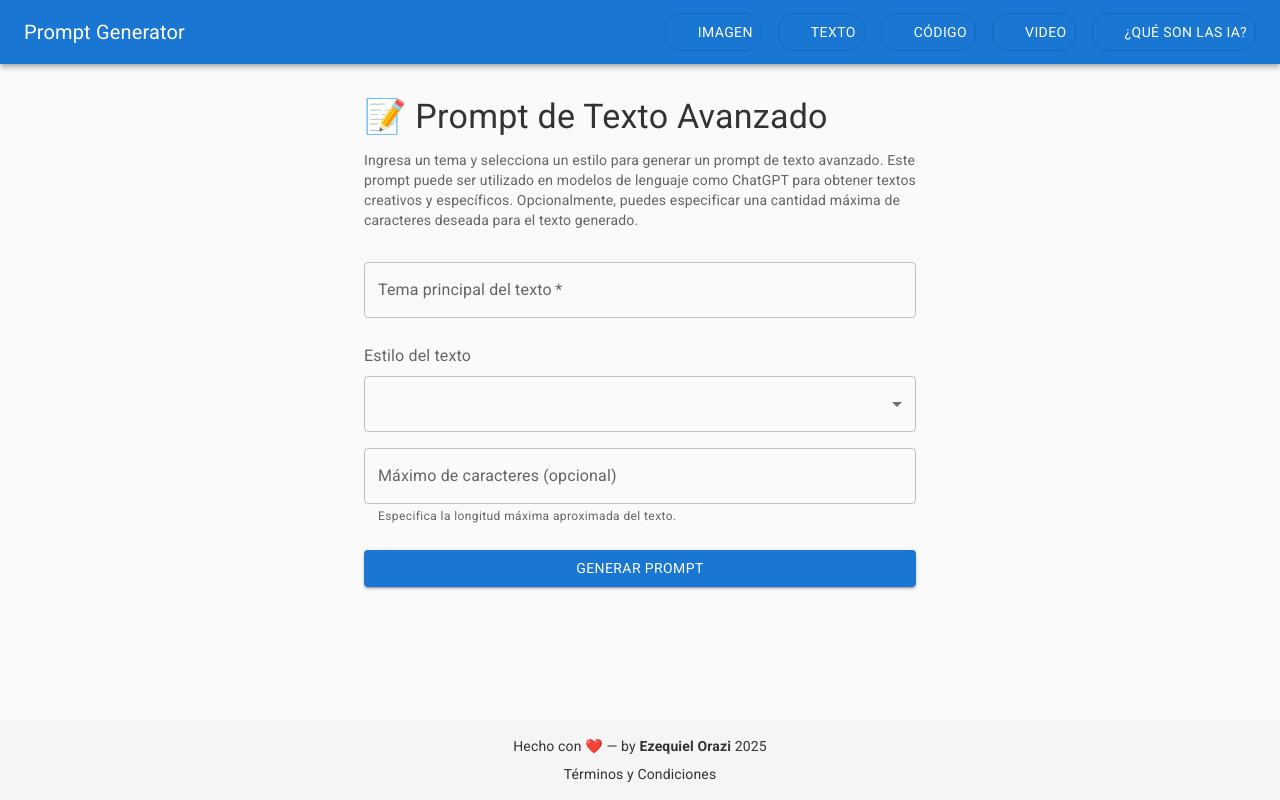
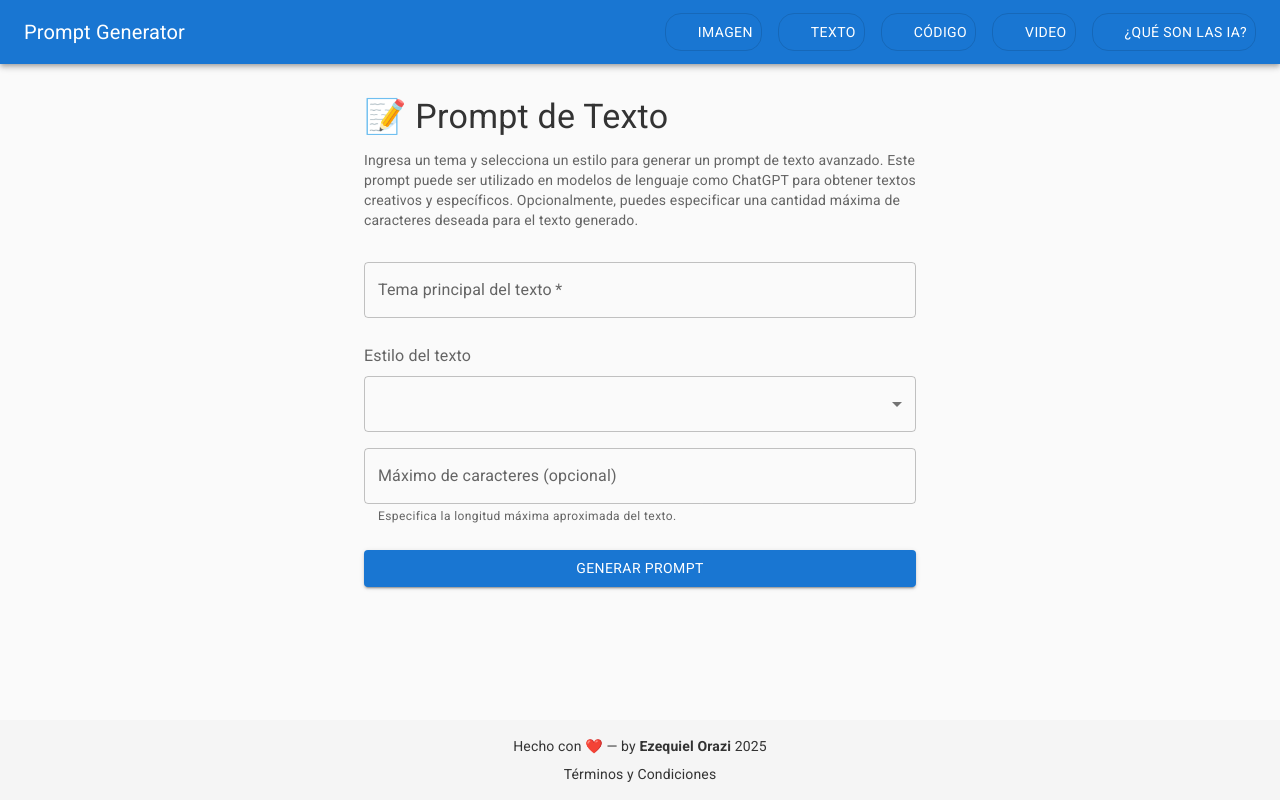
Before and after one commit to Ezzeorazi/prompt-generator-v2, a React (Vite) app: page /texto in a window 1280 px wide. Built offline with nearby package versions, Linux system fonts and the light colour scheme; some icons are missing.

Commit message:
correcciones

```diff
--- a/src/pages/Codigo.jsx
+++ b/src/pages/Codigo.jsx
@@ -42,7 +42,7 @@ export default function Codigo() {
 
   return (
     <Container maxWidth="sm" sx={{ py: 4 }}>
-      <Typography variant="h4" gutterBottom>💻 Prompt de Código Avanzado</Typography>
+      <Typography variant="h4" gutterBottom>💻 Prompt de Código</Typography>
 
       <Typography variant="body2" color="textSecondary" mb={2}>
         Describe el problema o la idea de código que necesitas.
--- a/src/pages/Imagen.jsx
+++ b/src/pages/Imagen.jsx
@@ -47,7 +47,7 @@ export default function Imagen() {
 
   return (
     <Container maxWidth="sm" sx={{ py: 4 }}>
-      <Typography variant="h4" gutterBottom>🎨 Prompt de Imagen Avanzado</Typography>
+      <Typography variant="h4" gutterBottom>🎨 Prompt de Imagen</Typography>
 
       <Typography variant="body2" color="textSecondary" mb={1}>
         Ingresa un tema y personaliza la imagen con las siguientes opciones:
--- a/src/pages/Texto.jsx
+++ b/src/pages/Texto.jsx
@@ -38,7 +38,7 @@ export default function Texto() {
 
   return (
     <Container maxWidth="sm" sx={{ py: 4 }}>
-      <Typography variant="h4" gutterBottom>📝 Prompt de Texto Avanzado</Typography>
+      <Typography variant="h4" gutterBottom>📝 Prompt de Texto</Typography>
 
       <Typography variant="body2" color="textSecondary" mb={2}>
         Ingresa un tema y selecciona un estilo para generar un prompt de texto avanzado.
--- a/src/pages/Video.jsx
+++ b/src/pages/Video.jsx
@@ -45,7 +45,7 @@ export default function Video() {
 
   return (
     <Container maxWidth="sm" sx={{ py: 4 }}>
-      <Typography variant="h4" gutterBottom>🎬 Prompt de Video Avanzado</Typography>
+      <Typography variant="h4" gutterBottom>🎬 Prompt de Video</Typography>
 
       <Typography variant="body2" color="textSecondary" mb={2}>
         Describe el tema o la idea del video que necesitas.
```
